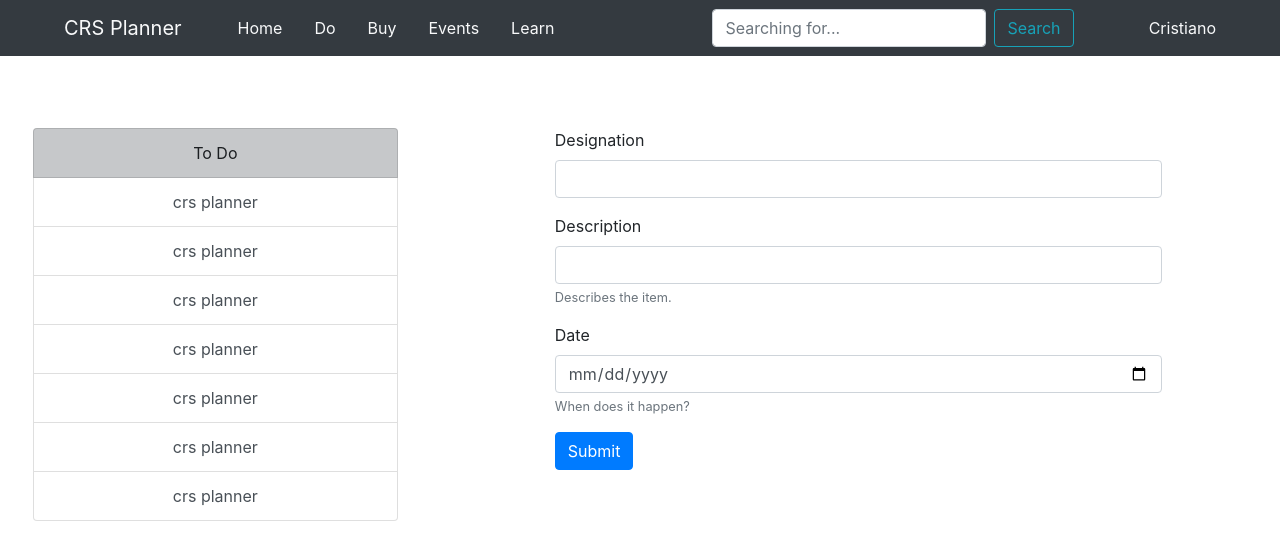
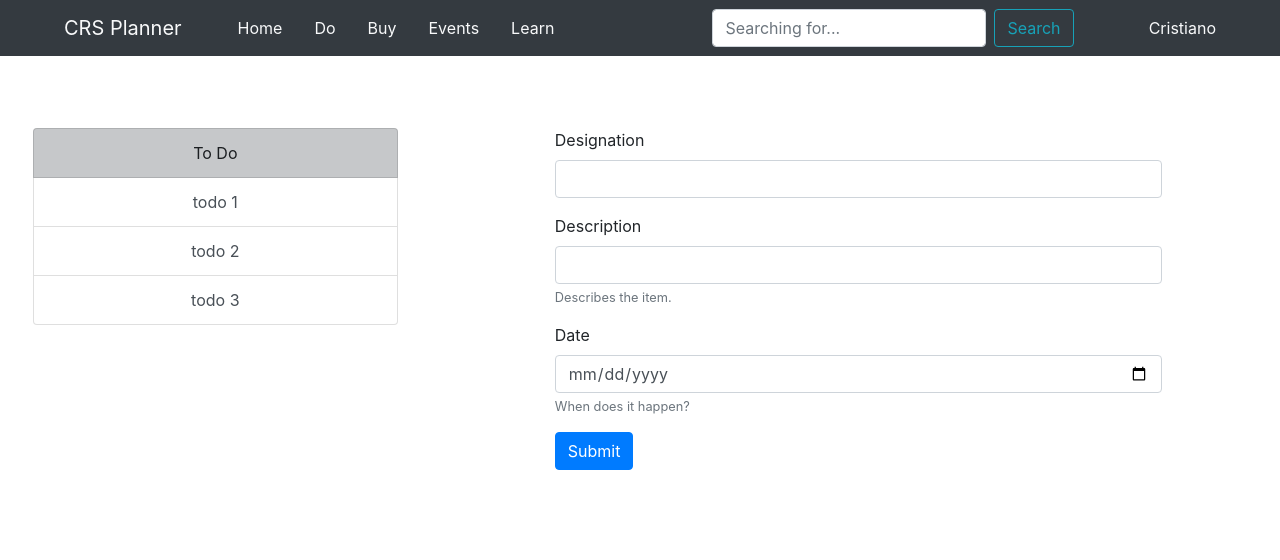
Before and after one commit to cristianors/crs_planner, a React (Create React App) app: page /do in a window 1280 px wide. Shown: the top 560 px of the page. Built offline with nearby package versions, Linux system fonts and the light colour scheme.

Commit message:
Redux implemented, but contains only one reducer

```diff
--- a/package.json
+++ b/package.json
@@ -8,8 +8,10 @@
     "@testing-library/user-event": "^7.1.2",
     "react": "^16.13.1",
     "react-dom": "^16.13.1",
+    "react-redux": "^7.2.0",
     "react-router-dom": "^5.1.2",
-    "react-scripts": "3.4.1"
+    "react-scripts": "3.4.1",
+    "redux": "^4.0.5"
   },
   "scripts": {
     "start": "react-scripts start",
--- a/src/components/do/todo.js
+++ b/src/components/do/todo.js
@@ -1,10 +1,12 @@
 import React, {useState,useEffect} from 'react';
 import List from '../list';
 import Create from './create';
+import {connect} from 'react-redux';
+import {deleteTodo, addTodo} from '../../store/actions/todos';
 
-function Todo(){
+function Todo(props){
 
-    var [item, setTodo] = useState({designation: "", description: "", date: ""});
+    let [todo, setTodo] = useState({id: "", designation: "", description: "", date: ""});
 
     //Component did Mount
     //Return Component will unmount
@@ -22,23 +24,55 @@ function Todo(){
     //On Change Event
     const handleChange = (event) => {
 
-        setTodo({...item, [event.target.id]: event.target.value});
+        const value = event.target.value
+
+        if( event.target.id === "designation" )
+            setTodo({...todo, designation: value });
+        else if( event.target.id === "description" )
+            setTodo({...todo, description: value });
+        else if( event.target.id === "date" )
+            setTodo({...todo, date: value });
 
     }
 
     const handleSubmit = (event) => {
-        console.log(item);
+
+        if( todo.designation !== "" && todo.description !== "" && todo.date !== "" )
+           props.add(todo);
+
         event.preventDefault();
+    }
+
+    const handleDelete = (id) => {
+        props.delete(id);
     }
 
     return (
             <section className="row pt-5">
                 <div className="col-md-4 p-4 text-center pl-5">
-                    <List list="To Do"/>
+                    <List list="To Do" items={props.todos} deleteItem={handleDelete}/>
                 </div>
                 <Create handleChange={handleChange} handleSubmit={handleSubmit}/>
             </section>
         );
 }
 
-export default Todo;
+
+const mapStateToProps = (state) => {
+
+    return {
+        todos: state.todos
+    }
+
+}
+
+const mapDispatchToProps = (dispatch) => {
+
+    return {
+        delete: (id) => dispatch(deleteTodo(id)),
+        add: (todo) => dispatch(addTodo(todo))
+    }
+
+}
+
+export default connect(mapStateToProps, mapDispatchToProps)(Todo);
--- a/src/components/list.js
+++ b/src/components/list.js
@@ -2,16 +2,14 @@ import React from 'react';
 
 function List(props){
 
+    const listItems = props.items.map( item => {
+            return <a href="#" className="list-group-item list-group-item-action" key={item.id} onClick={() => props.deleteItem(item.id)}>{item.designation}</a>
+        });
+
     return (
         <div className="list-group">
               <li className="list-group-item list-group-item-dark">{props.list}</li>
-              <a href="#" className="list-group-item list-group-item-action">crs planner</a>
-              <a href="#" className="list-group-item list-group-item-action">crs planner</a>
-              <a href="#" className="list-group-item list-group-item-action">crs planner</a>
-              <a href="#" className="list-group-item list-group-item-action">crs planner</a>
-              <a href="#" className="list-group-item list-group-item-action">crs planner</a>
-              <a href="#" className="list-group-item list-group-item-action">crs planner</a>
-              <a href="#" className="list-group-item list-group-item-action">crs planner</a>
+              {listItems}
         </div>
     );
 
--- a/src/index.js
+++ b/src/index.js
@@ -3,11 +3,15 @@ import ReactDOM from 'react-dom';
 import App from './App';
 import * as serviceWorker from './serviceWorker';
 import ErrorHandler from './error/errorhandler';
+import store from './store/store';
+import {Provider} from 'react-redux';
 
 ReactDOM.render(
   <React.StrictMode>
     <ErrorHandler>
-      <App />
+    <Provider store={store}>
+        <App />
+        </Provider>
     </ErrorHandler>
   </React.StrictMode>,
   document.getElementById('root')
--- /dev/null
+++ b/src/store/actions/todos.js
@@ -0,0 +1,17 @@
+export const deleteTodo = (id) => {
+
+    return {
+        type: "DELETE_TODO",
+        id
+    }
+
+}
+
+export const addTodo = (todo) => {
+
+    return {
+        type: "ADD_TODO",
+        todo
+    }
+
+}
--- /dev/null
+++ b/src/store/reducers/root.js
@@ -0,0 +1,34 @@
+const initState = {
+    todos: [{id: 1, designation: "todo 1", description: "todo 1 description", date: "07/04/2020"},
+            {id: 2, designation: "todo 2", description: "todo 2 description", date: "08/04/2020"},
+            {id: 3, designation: "todo 3", description: "todo 3 description", date: "09/04/2020"}
+    ],
+    tobuys: [],
+    events: [],
+    learns: []
+}
+
+const rootReducer = (state = initState, action) => {
+
+    let todos
+
+    switch( action.type ){
+
+        case "DELETE_TODO":
+            todos = state.todos.filter( todo => {return todo.id != action.id} );
+            return {
+                ...state,
+                todos
+            }
+        case "ADD_TODO":
+            todos = [...state.todos, action.todo]
+            return {
+                ...state,
+                todos
+            }
+    }
+
+    return state;
+}
+
+export default rootReducer;
--- /dev/null
+++ b/src/store/store.js
@@ -0,0 +1,6 @@
+import {createStore} from 'redux';
+import rootReducer from './reducers/root';
+
+const store = createStore(rootReducer);
+
+export default store;
```
Also changed, not shown: 1 other file (tests, documents, lock files or other folders).
